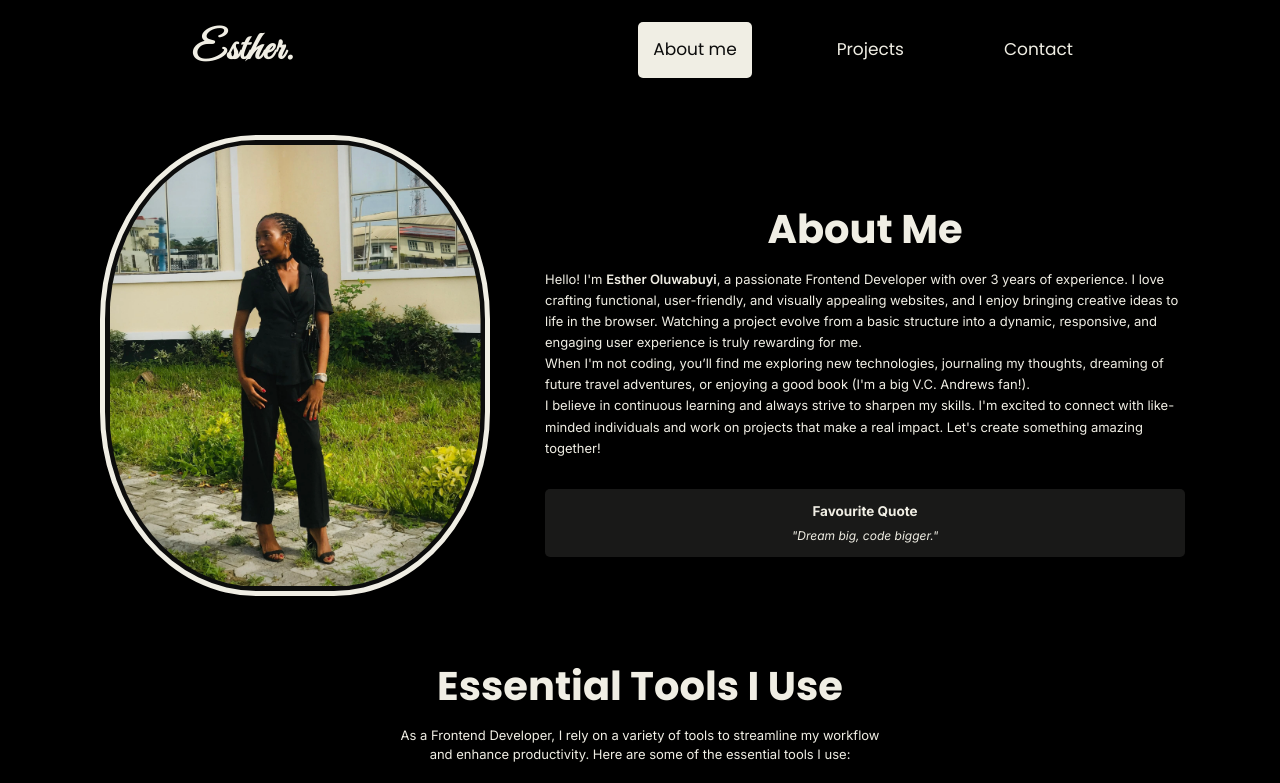
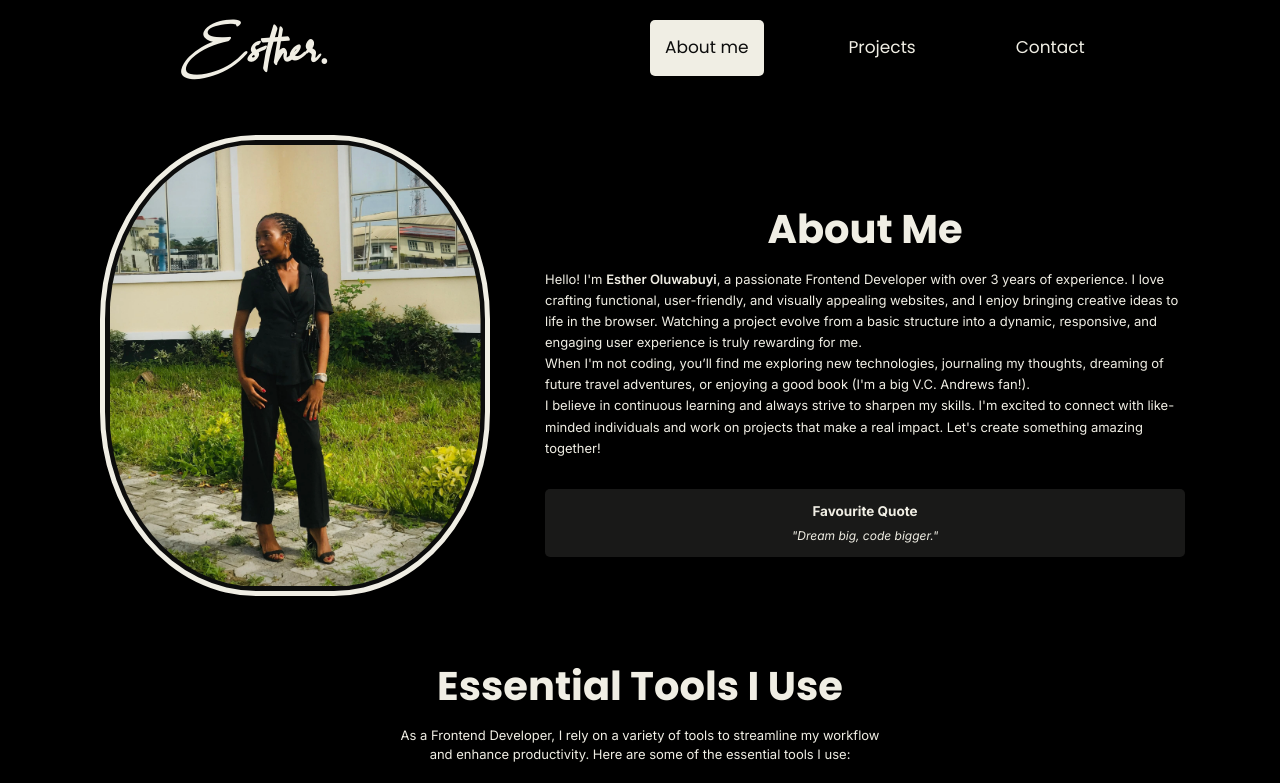
Before and after one commit to estheroluwabuyi/My-Portfolio, a React (Vite) app: page /about in a window 1280 px wide. Shown: the top 783 px of the page. Built offline with nearby package versions, Linux system fonts and the light colour scheme.

Commit message:
Replace previous navbar logo foont from great vibes to bulgatti for a more logo look

```diff
--- a/src/components/NavBar.jsx
+++ b/src/components/NavBar.jsx
@@ -46,12 +46,12 @@ function NavBar() {
 
   return (
     <nav
-      className={`fixed top-0 left-0 z-150 w-full px-[2rem] py-[1rem] md:py-[2rem] flex justify-between items-center md:justify-around font-poppins transition-colors duration-300 ${
+      className={`fixed top-0 left-0 z-150 w-full px-[2rem] py-[1.5rem] md:py-[2rem] flex justify-between items-center md:justify-around font-poppins transition-colors duration-300 ${
         scrolled ? "bg-secondary/30 backdrop-blur-md border-b border-white/10" : "bg-transparent"
       }`}
     >
 
-      <div className="text-[3rem] md:text-[4rem] font-great-vibes font-semibold tracking-wide">
+      <div className="text-[2.5rem] md:text-[3.5rem] font-bulgatti font-semibold tracking-wide">
         <Link to="/">Esther.</Link>
       </div>
 
--- a/src/index.css
+++ b/src/index.css
@@ -4,9 +4,17 @@
 @theme {
   --font-inter: "Inter", sans-serif;
   --font-poppins: "Poppins", sans-serif;
+  --font-bulgatti: "Bulgatti", cursive;
   --font-great-vibes: "Great Vibes", cursive;
-  --color-primary:#f0eee4 ;
+  --color-primary: #f0eee4;
   --color-secondary: #0c0c0c;
+}
+
+@font-face {
+  font-family: "Bulgatti";
+  src: url("./assets/fonts/Bulgatti.otf") format("opentype");
+  font-weight: normal;
+  font-style: normal;
 }
 
 :root {
@@ -29,7 +37,6 @@ textarea:-webkit-autofill {
   transition-delay: 9999s !important;
   transition-property: background-color, color !important;
 }
-
 
 body {
   font-size: 1.3rem;
--- a/src/pages/AboutMe.jsx
+++ b/src/pages/AboutMe.jsx
@@ -30,6 +30,8 @@ function AboutMe() {
                 decoding="async"
               />
             </section>
+
+
 
             {/* Text Section */}
             <section className="w-full lg:max-w-5xl md:max-w-5xl flex flex-col gap-4 ">
```
Also changed, not shown: src/assets/fonts/Bulgatti.otf (added), src/assets/fonts/Readme.txt (added).
